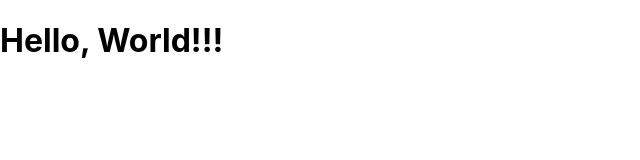
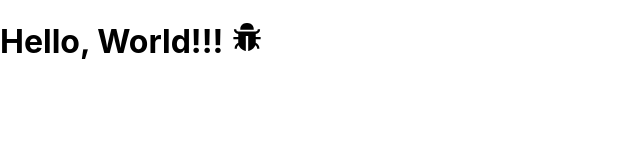
Before and after one commit to work-henry-smith/myreact, a React (Create React App) app: page / in a window 1280 px wide. Shown: the top 160 px of the page, without its empty margins (0-640 px from the left). Built offline with nearby package versions, Linux system fonts and the light colour scheme.

Commit message:
add react icons aifillbug!!!

```diff
--- a/src/App.js
+++ b/src/App.js
@@ -1,8 +1,9 @@
+import {AiFillBug} from 'react-icons/ai';
 
 function App() {
   return (
     <div className="App">
-      <h1>Hello, World!!!</h1>
+      <h1>Hello, World!!! <AiFillBug /></h1>
     </div>
   );
 }
```
